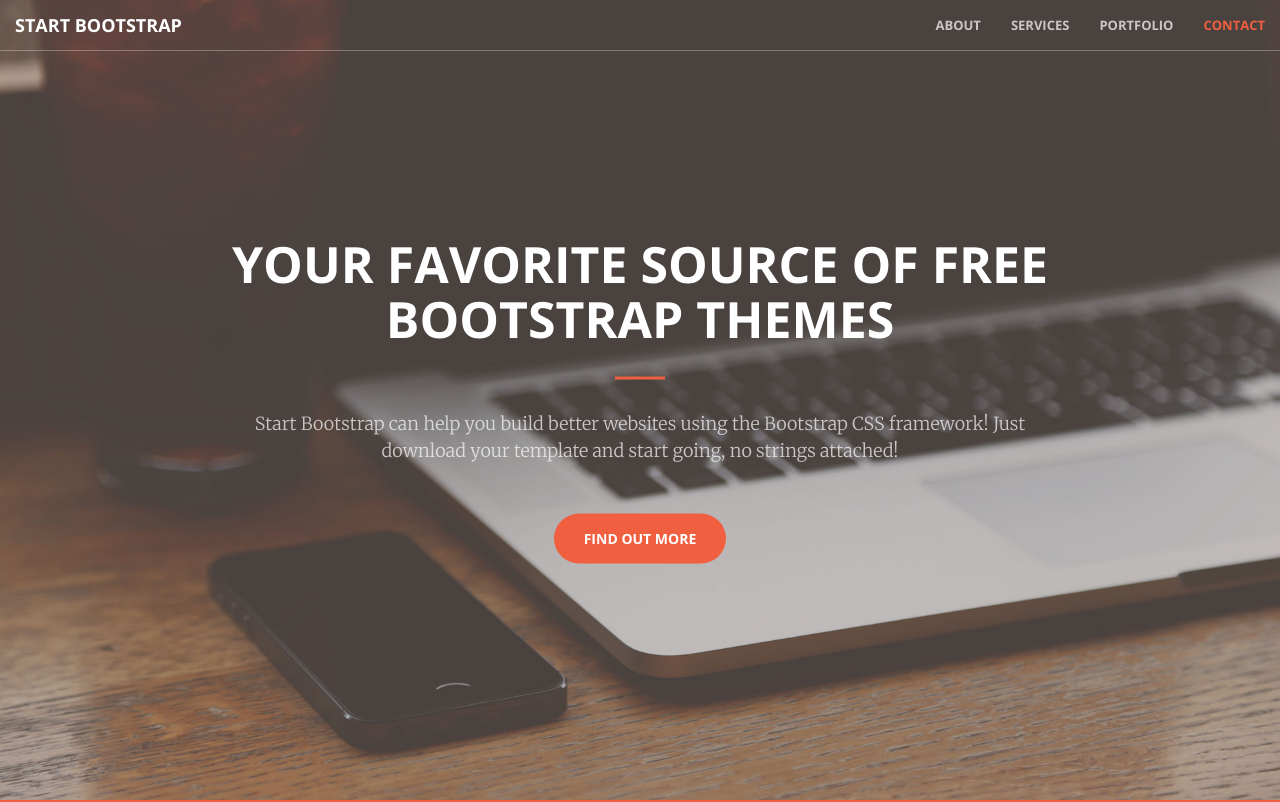
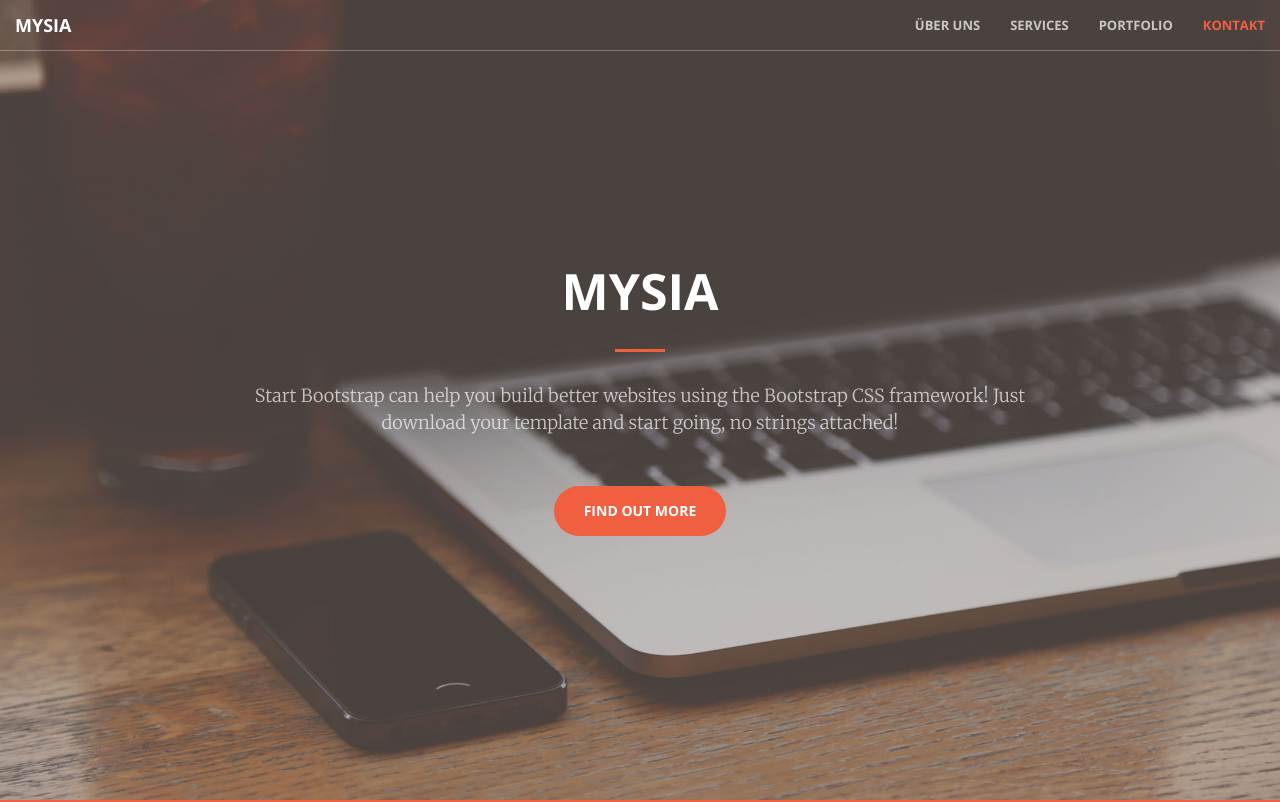
Before and after one commit to xamika/mysia2, a website: page index.html in a window 1280 px wide. Shown: the top 802 px of the page. Drawn offline with nearby package versions, Linux system fonts and the light colour scheme.

Commit message:
Changed website title

```diff
--- a/index.html
+++ b/index.html
@@ -9,7 +9,7 @@
     <meta name="description" content="">
     <meta name="author" content="">
 
-    <title>Creative - Start Bootstrap Theme</title>
+    <title>Mysia</title>
 
     <!-- Bootstrap Core CSS -->
     <link href="vendor/bootstrap/css/bootstrap.min.css" rel="stylesheet">
@@ -43,14 +43,14 @@
                 <button type="button" class="navbar-toggle collapsed" data-toggle="collapse" data-target="#bs-example-navbar-collapse-1">
                     <span class="sr-only">Toggle navigation</span> Menu <i class="fa fa-bars"></i>
                 </button>
-                <a class="navbar-brand page-scroll" href="#page-top">Start Bootstrap</a>
+                <a class="navbar-brand page-scroll" href="#page-top">Mysia</a>
             </div>
 
             <!-- Collect the nav links, forms, and other content for toggling -->
             <div class="collapse navbar-collapse" id="bs-example-navbar-collapse-1">
                 <ul class="nav navbar-nav navbar-right">
                     <li>
-                        <a class="page-scroll" href="#about">About</a>
+                        <a class="page-scroll" href="#about">Über uns</a>
                     </li>
                     <li>
                         <a class="page-scroll" href="#services">Services</a>
@@ -59,7 +59,7 @@
                         <a class="page-scroll" href="#portfolio">Portfolio</a>
                     </li>
                     <li>
-                        <a class="page-scroll" href="#contact">Contact</a>
+                        <a class="page-scroll" href="#contact">Kontakt</a>
                     </li>
                 </ul>
             </div>
@@ -71,7 +71,7 @@
     <header>
         <div class="header-content">
             <div class="header-content-inner">
-                <h1 id="homeHeading">Your Favorite Source of Free Bootstrap Themes</h1>
+                <h1 id="homeHeading">Mysia</h1>
                 <hr>
                 <p>Start Bootstrap can help you build better websites using the Bootstrap CSS framework! Just download your template and start going, no strings attached!</p>
                 <a href="#about" class="btn btn-primary btn-xl page-scroll">Find Out More</a>
```
